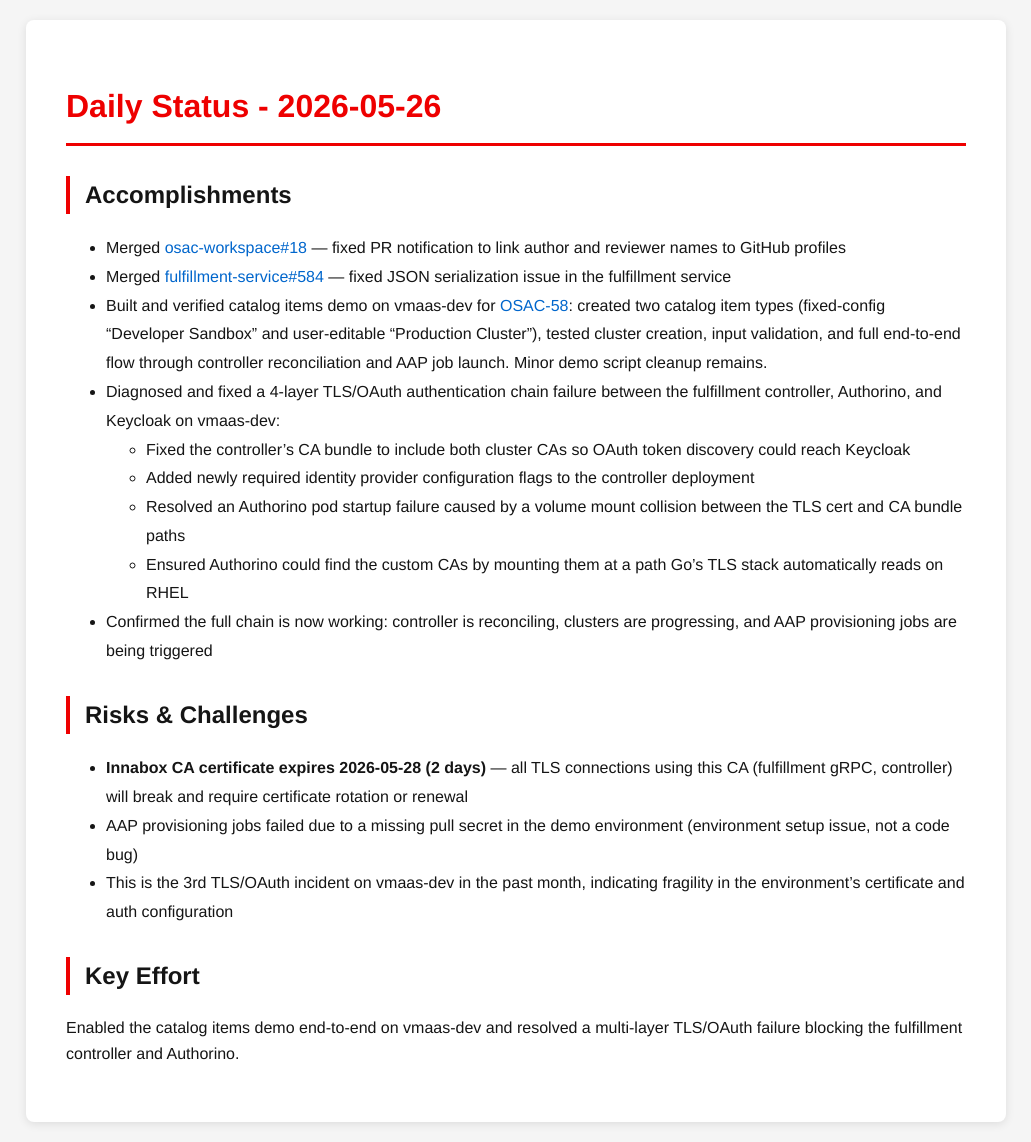
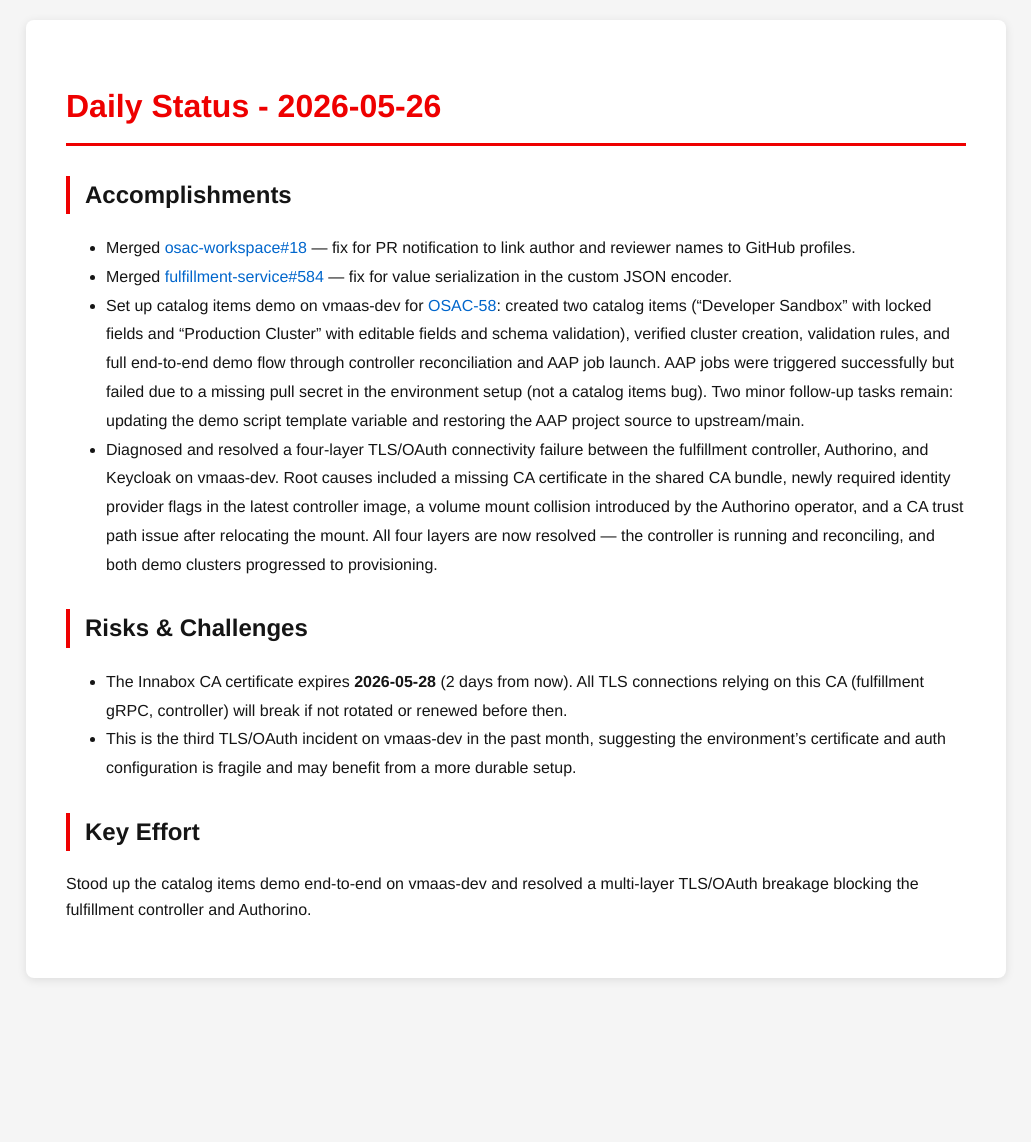
Before and after one commit to tzvatot/daily-status, a Jekyll site: the page built from 2026-05-26.md, in a window 1280 px wide. Shown: the whole page, without its empty margins (124-1155 px from the left). Built offline with Jekyll 4.4.1, drawn with Linux system fonts in a browser that asks for light colours; after the commit the page ends 998 px from its top, so only the background shows below that.

Commit message:
Daily status update - 2026-05-26

```diff
--- a/2026-05-26.md
+++ b/2026-05-26.md
@@ -7,20 +7,17 @@
 # Daily Status - 2026-05-26
 
 ## Accomplishments
-- Merged [osac-workspace#18](https://github.com/osac-project/osac-workspace/pull/18) — fixed PR notification to link author and reviewer names to GitHub profiles
-- Merged [fulfillment-service#584](https://github.com/osac-project/fulfillment-service/pull/584) — fixed JSON serialization issue in the fulfillment service
-- Built and verified catalog items demo on vmaas-dev for [OSAC-58](https://redhat.atlassian.net/browse/OSAC-58): created two catalog item types (fixed-config "Developer Sandbox" and user-editable "Production Cluster"), tested cluster creation, input validation, and full end-to-end flow through controller reconciliation and AAP job launch. Minor demo script cleanup remains.
-- Diagnosed and fixed a 4-layer TLS/OAuth authentication chain failure between the fulfillment controller, Authorino, and Keycloak on vmaas-dev:
-  - Fixed the controller's CA bundle to include both cluster CAs so OAuth token discovery could reach Keycloak
-  - Added newly required identity provider configuration flags to the controller deployment
-  - Resolved an Authorino pod startup failure caused by a volume mount collision between the TLS cert and CA bundle paths
-  - Ensured Authorino could find the custom CAs by mounting them at a path Go's TLS stack automatically reads on RHEL
-- Confirmed the full chain is now working: controller is reconciling, clusters are progressing, and AAP provisioning jobs are being triggered
+
+- Merged [osac-workspace#18](https://github.com/osac-project/osac-workspace/pull/18) — fix for PR notification to link author and reviewer names to GitHub profiles.
+- Merged [fulfillment-service#584](https://github.com/osac-project/fulfillment-service/pull/584) — fix for value serialization in the custom JSON encoder.
+- Set up catalog items demo on vmaas-dev for [OSAC-58](https://redhat.atlassian.net/browse/OSAC-58): created two catalog items ("Developer Sandbox" with locked fields and "Production Cluster" with editable fields and schema validation), verified cluster creation, validation rules, and full end-to-end demo flow through controller reconciliation and AAP job launch. AAP jobs were triggered successfully but failed due to a missing pull secret in the environment setup (not a catalog items bug). Two minor follow-up tasks remain: updating the demo script template variable and restoring the AAP project source to upstream/main.
+- Diagnosed and resolved a four-layer TLS/OAuth connectivity failure between the fulfillment controller, Authorino, and Keycloak on vmaas-dev. Root causes included a missing CA certificate in the shared CA bundle, newly required identity provider flags in the latest controller image, a volume mount collision introduced by the Authorino operator, and a CA trust path issue after relocating the mount. All four layers are now resolved — the controller is running and reconciling, and both demo clusters progressed to provisioning.
 
 ## Risks & Challenges
-- **Innabox CA certificate expires 2026-05-28 (2 days)** — all TLS connections using this CA (fulfillment gRPC, controller) will break and require certificate rotation or renewal
-- AAP provisioning jobs failed due to a missing pull secret in the demo environment (environment setup issue, not a code bug)
-- This is the 3rd TLS/OAuth incident on vmaas-dev in the past month, indicating fragility in the environment's certificate and auth configuration
+
+- The Innabox CA certificate expires **2026-05-28** (2 days from now). All TLS connections relying on this CA (fulfillment gRPC, controller) will break if not rotated or renewed before then.
+- This is the third TLS/OAuth incident on vmaas-dev in the past month, suggesting the environment's certificate and auth configuration is fragile and may benefit from a more durable setup.
 
 ## Key Effort
-Enabled the catalog items demo end-to-end on vmaas-dev and resolved a multi-layer TLS/OAuth failure blocking the fulfillment controller and Authorino.
+
+Stood up the catalog items demo end-to-end on vmaas-dev and resolved a multi-layer TLS/OAuth breakage blocking the fulfillment controller and Authorino.
```
